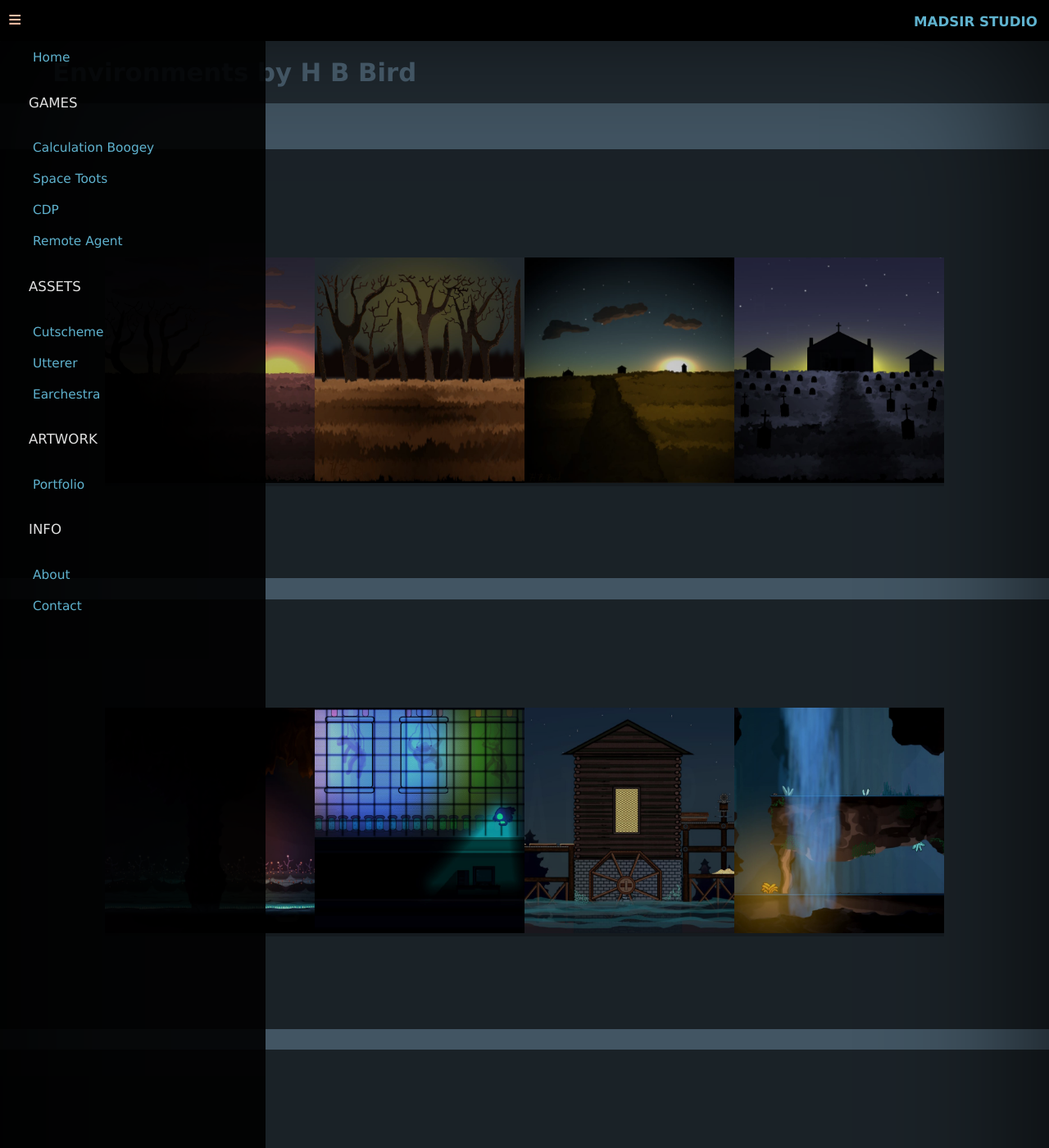
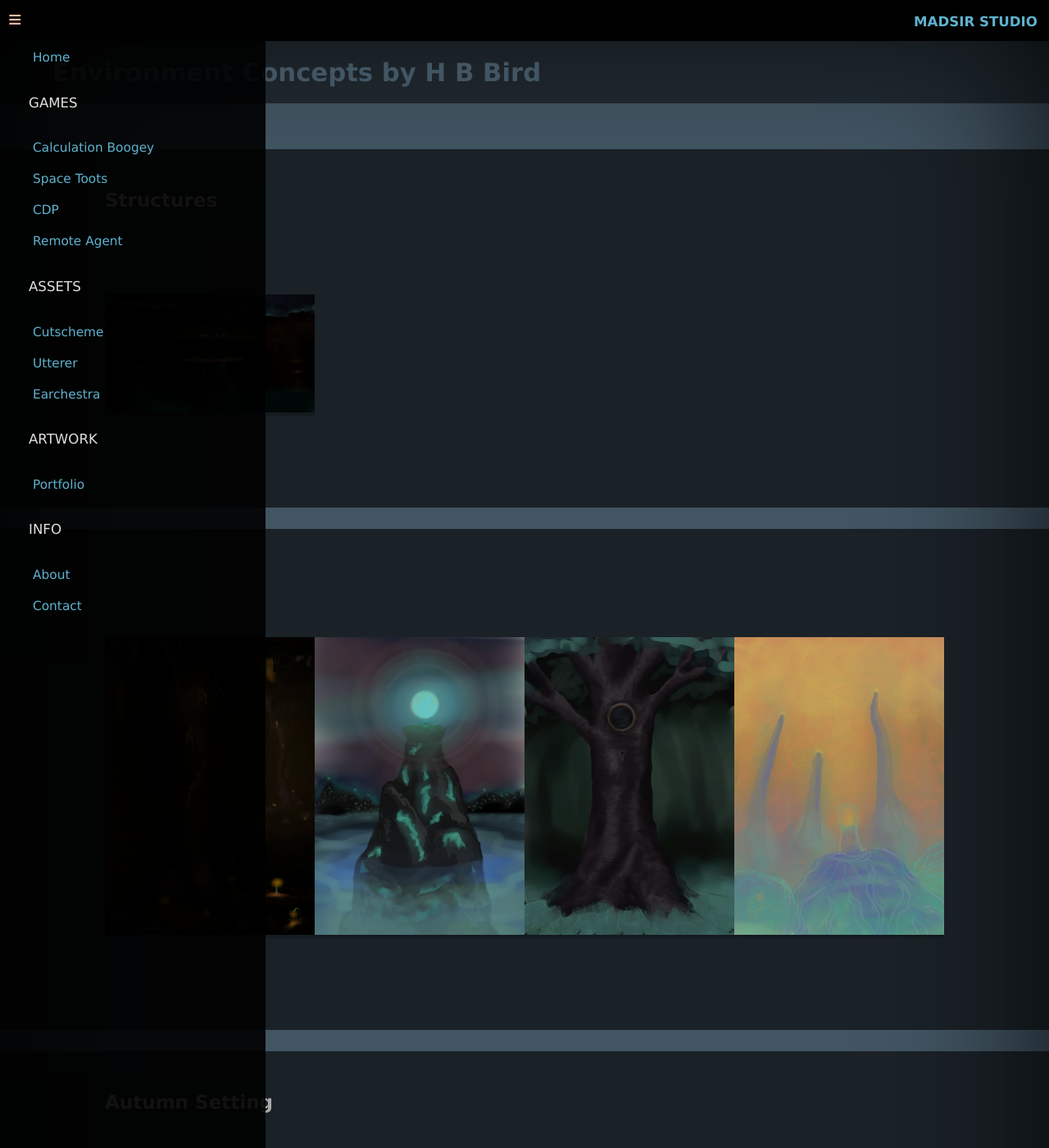
Before and after one commit to Madsir/madsirstudio.github.io, a Jekyll site: the page built from portfolio/index.html, in a window 1280 px wide and 1400 px high. Shown: the whole window at 82% size. Built offline with Jekyll 4.4.1, drawn with Linux system fonts in a browser that asks for light colours.

Commit message:
Update index.html

```diff
--- a/portfolio/index.html
+++ b/portfolio/index.html
@@ -190,30 +190,26 @@
 </head>
 <body>
   <div class="words">
-    <h1>Environments by H B Bird</h1>
+    <h1>Environment Concepts by H B Bird</h1>
   </div>
   <div class="main">
   <br>
   <br>
   <div class="section">
     <div class="fitter">
-    <h2></h2>
+    <h2>Structures</h2>
   <div class="container">
   <div class="top">
       <ul>
-        <li><a href="#img_1"><img src="/Assets/SunsSetTree.jpg"></a></li>
-        <li><a href="#img_2"><img src="/Assets/TrickOrTrees.jpg"></a></li>
-         <li><a href="#img_3"><img src="/Assets/HillHaunt.jpg"></a></li>
-         <li><a href="#img_4"><img src="/Assets/CemeteryNight.jpg"></a></li>
+        <li><a href="#img_99"><img src="/Assets/CaveTreeHouse.jpg"></a></li>
         </ul>
-        <a href="#_1" class="lightbox trans" id="img_1"><img src="/Assets/SunsSetTree.jpg"></a>
-        <a href="#_2" class="lightbox trans" id="img_2"><img src="/Assets/TrickOrTrees.jpg"></a>
-        <a href="#_3" class="lightbox trans" id="img_3"><img src="/Assets/HillHaunt.jpg"></a>
-        <a href="#_4" class="lightbox trans" id="img_4"><img src="/Assets/CemeteryNight.jpg"></a>
+        <a href="#_1" class="lightbox trans" id="img_99"><img src="/Assets/CaveTreeHouse.jpg"></a>
+
     </div>
 </div>
     </div>
   </div>
+    <!--
       <div class="section">
     <div class="fitter">
     <h2></h2>
@@ -232,7 +228,7 @@
     </div>
   </div>
           </div>
-  </div>
+  </div>-->
         <div class="section">
     <div class="fitter">
     <h2></h2>
@@ -252,36 +248,41 @@
 </div>
           </div>
   </div>
+      <div class="section">
+    <div class="fitter">
+    <h2>Autumn Setting</h2>
+  <div class="container">
+  <div class="top">
+      <ul>
+        <li><a href="#img_1"><img src="/Assets/SunsSetTree.jpg"></a></li>
+        <li><a href="#img_2"><img src="/Assets/TrickOrTrees.jpg"></a></li>
+         <li><a href="#img_3"><img src="/Assets/HillHaunt.jpg"></a></li>
+         <li><a href="#img_4"><img src="/Assets/CemeteryNight.jpg"></a></li>
+        </ul>
+        <a href="#_1" class="lightbox trans" id="img_1"><img src="/Assets/SunsSetTree.jpg"></a>
+        <a href="#_2" class="lightbox trans" id="img_2"><img src="/Assets/TrickOrTrees.jpg"></a>
+        <a href="#_3" class="lightbox trans" id="img_3"><img src="/Assets/HillHaunt.jpg"></a>
+        <a href="#_4" class="lightbox trans" id="img_4"><img src="/Assets/CemeteryNight.jpg"></a>
+    </div>
+</div>
+    </div>
+  </div>
      <!--
-        <h2>3D Models</h2>
       <div class="container">
   <div class="top">
       <ul>
-          <li><a href="#img_13"><img src="/Assets/CabinBlender.jpg"></a></li>
-          <li><a href="#img_14"><img src="/Assets/CabinUV.jpg"></a></li>
-          <li><a href="#img_15"><img src="/Assets/CabinPieces.jpg"></a></li>
-          <li><a href="#img_16"><img src="/Assets/CabinPiecesMaterials.jpg"></a></li>
+          <li><a href="#img_13"><img src="/Assets/.jpg"></a></li>
+          <li><a href="#img_14"><img src="/Assets/.jpg"></a></li>
+          <li><a href="#img_15"><img src="/Assets/.jpg"></a></li>
+          <li><a href="#img_16"><img src="/Assets/.jpg"></a></li>
         </ul>
-        <a href="#_13" class="lightbox trans" id="img_13"><img src="/Assets/CabinBlender.jpg"></a>
-        <a href="#_14" class="lightbox trans" id="img_14"><img src="/Assets/CabinUV.jpg"></a>
-        <a href="#_15" class="lightbox trans" id="img_15"><img src="/Assets/CabinPieces.jpg"></a>
-            <a href="#_16" class="lightbox trans" id="img_16"><img src="/Assets/CabinPiecesMaterials.jpg"></a>
+        <a href="#_13" class="lightbox trans" id="img_13"><img src="/Assets/.jpg"></a>
+        <a href="#_14" class="lightbox trans" id="img_14"><img src="/Assets/.jpg"></a>
+        <a href="#_15" class="lightbox trans" id="img_15"><img src="/Assets/C.jpg"></a>
+            <a href="#_16" class="lightbox trans" id="img_16"><img src="/Assets/.jpg"></a>
     </div>
   </div>
-            <h2>3D Environments</h2>
-      <div class="container">
-  <div class="top">
-      <ul>
-          <li><a href="#img_17"><img src="/Assets/3DLandscapeSunSet.jpg"></a></li>
-          <li><a href="#img_18"><img src="/Assets/MapleMood.jpg"></a></li>
-          <li><a href="#img_19"><img src="/Assets/DarkMountains.jpg"></a></li>
-          <li><a href="#img_20"><img src="/Assets/3DTerrain.jpg"></a></li>
-        </ul>
-        <a href="#_17" class="lightbox trans" id="img_17"><img src="/Assets/3DLandscapeSunSet.jpg"></a>
-        <a href="#_18" class="lightbox trans" id="img_18"><img src="/Assets/MapleMood.jpg"></a>
-        <a href="#_19" class="lightbox trans" id="img_19"><img src="/Assets/DarkMountains.jpg"></a>
-            <a href="#_20" class="lightbox trans" id="img_20"><img src="/Assets/3DTerrain.jpg"></a>
-    </div>-->
+-->
   </div>
   </div>
 </body>
```
